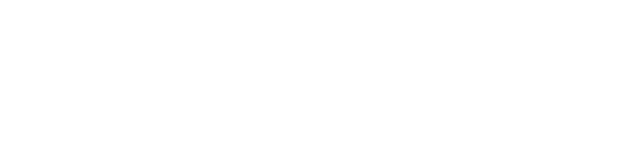
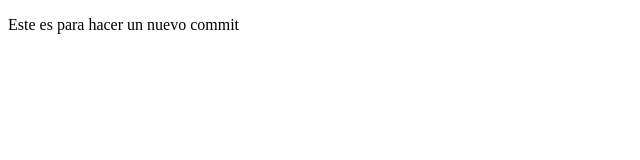
Before and after one commit to ThaliaVel/miweb, a plain HTML site: page index.html in a window 1280 px wide. Shown: the whole page, without its empty margins (0-640 px from the left). Drawn offline with Linux system fonts and the light colour scheme.

Commit message:
Se agregó una párrafo en index

```diff
--- a/index.html
+++ b/index.html
@@ -7,6 +7,6 @@
     <title>Document</title>
 </head>
 <body>
-
+    <p>Este es para hacer un nuevo commit</p>
 </body>
 </html>
```
